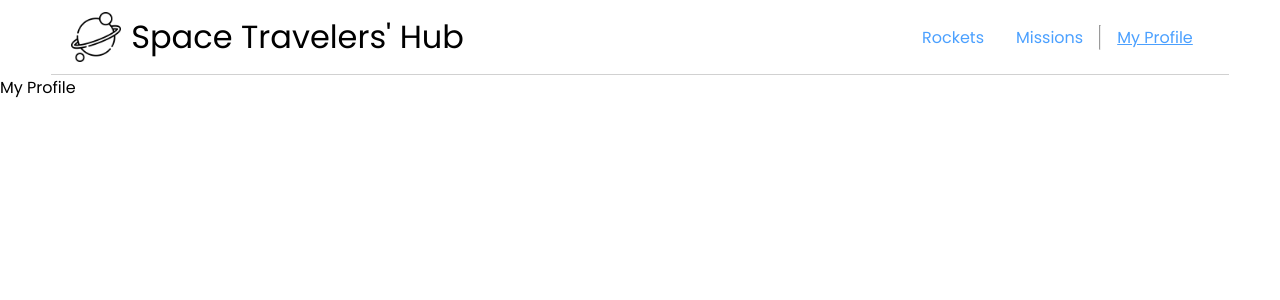
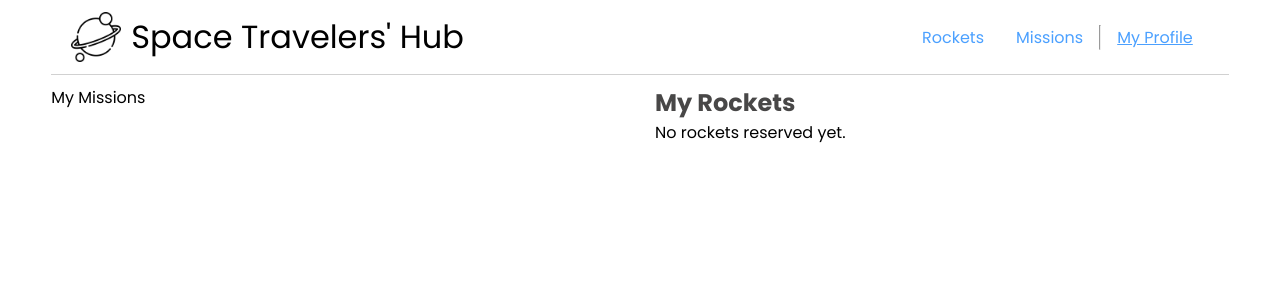
Before and after one commit to lRebornsl/space-travelers-hub, a React (Vite) app: page /myProfile in a window 1280 px wide. Shown: the top 300 px of the page. Built offline with nearby package versions, Linux system fonts and the light colour scheme.

Commit message:
Import ReservedRocketsList component and style page

```diff
--- /dev/null
+++ b/src/components/MyProfile/MyProfile.css
@@ -0,0 +1,18 @@
+#reserved-container {
+  display: grid;
+  grid-template-columns: 1fr 1fr;
+  gap: 0 3rem;
+  margin-top: 1rem;
+}
+
+#reserved-container h2 {
+  font-weight: 600;
+  color: #484747;
+}
+
+#reserved-container li {
+  color: #484747;
+  padding: 2rem 2rem;
+  border: 1px solid #a4a4a4;
+  border-radius: 3px;
+}
--- a/src/components/MyProfile/MyProfile.jsx
+++ b/src/components/MyProfile/MyProfile.jsx
@@ -1,6 +1,12 @@
+import ReservedRocketsList from '../Rockets/ReservedRocketsList';
+import './MyProfile.css';
+
 const MyProfile = () => (
   <div>
-    My Profile
+    <div id="reserved-container" className="container">
+      <div>My Missions</div>
+      <ReservedRocketsList />
+    </div>
   </div>
 )
 
```
